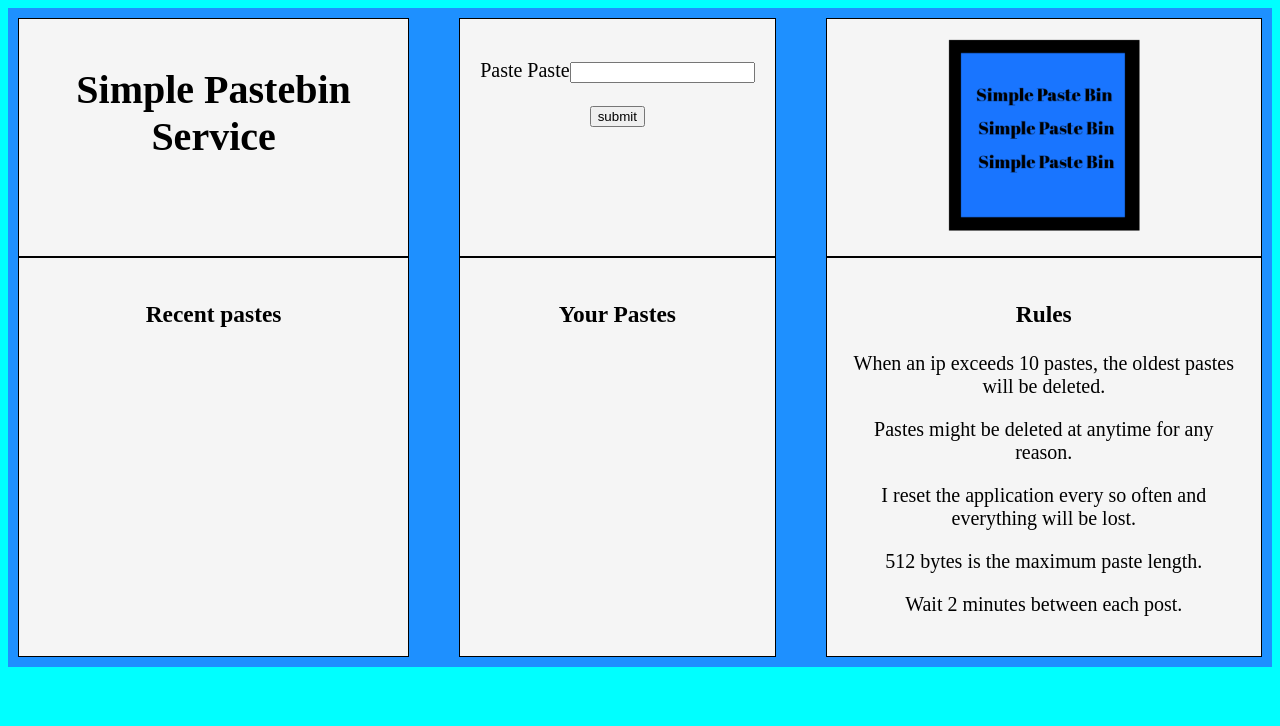
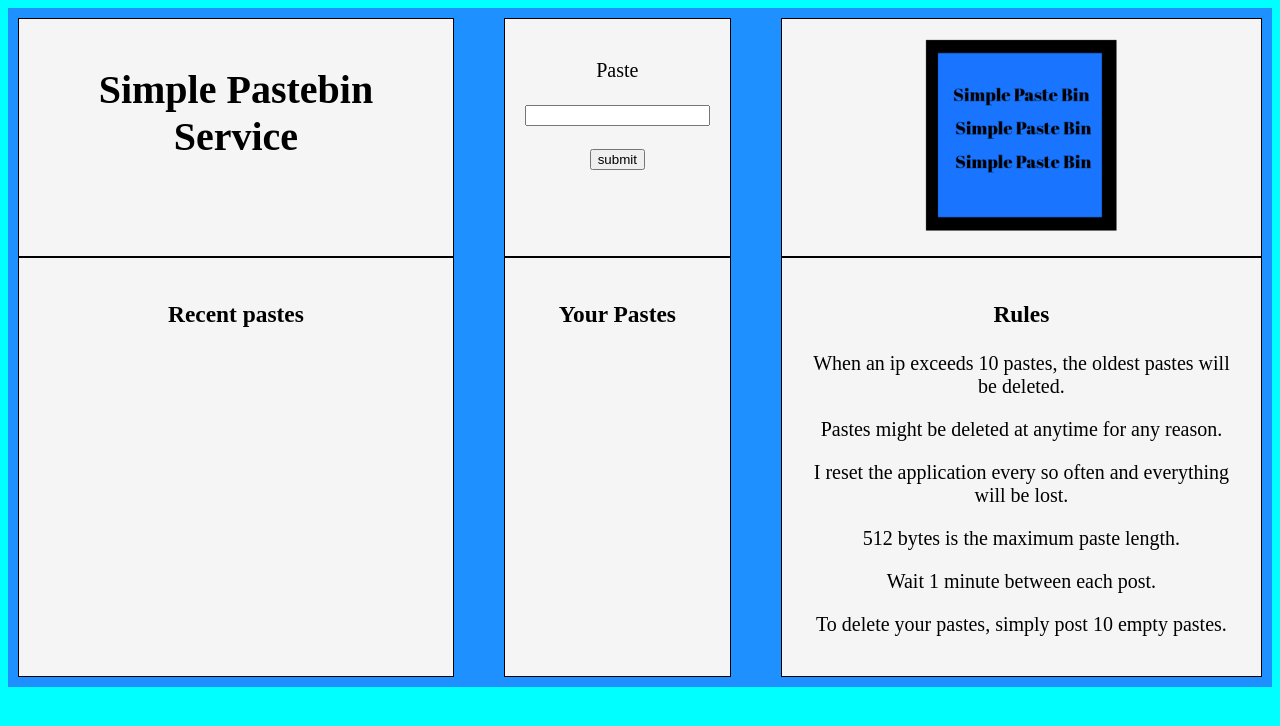
Before and after one commit to Jonasmadsen/simplepastebin, a Flask app: page / in a window 1280 px wide. Shown: the top 726 px of the page. Run offline with Flask 2, Linux system fonts and the light colour scheme.

Commit message:
Naming and error

```diff
--- a/app.py
+++ b/app.py
@@ -6,15 +6,17 @@ from flask import Flask, render_template, request, redirect
 
 app = Flask(__name__)
 
-live_queue = []
 recent_posters = list()
 max_paste_size = 512
 message_folder = 'msg'
 last_clear = datetime.datetime.now()
 recent_file = message_folder + '/' + 'recent.txt'
+min_post_interval_seconds = 5
+
 
 @app.route('/', methods=['POST', 'GET'])
 def index():
+    global last_clear
     forwarded_header = request.headers.get("X-Forwarded-For")
     if forwarded_header:
         ip_str = request.headers.getlist("X-Forwarded-For")[0].replace('.', '')
@@ -33,11 +35,12 @@ def index():
     if request.method == 'POST':
         msg = request.form['msg']
         if len(msg) > max_paste_size:
-            return f'paste cannot exceed {max_paste_size} bytes'
-        if (datetime.datetime.now() - last_clear).seconds > 1:
+            return render_template('single_paste.html', value=f'paste cannot exceed {max_paste_size} bytes')
+        if (datetime.datetime.now() - last_clear).seconds > min_post_interval_seconds:
             recent_posters.clear()
+            last_clear = datetime.datetime.now()
         if ip_str in recent_posters:
-            return f'You posted less than 2 minutes ago. Please wait a little.'
+            return render_template('single_paste.html', value='You posted too quickly. Please wait a little.')
         recent_posters.append(ip_str)
         time_str = str(round(time.time() * 1000))
         file_location = message_folder + '/' + ip_str + '/' + time_str
@@ -49,8 +52,8 @@ def index():
                 if len(recent_posts) < 10:
                     recent_posts.append(line)
         with open(recent_file, 'w') as f:
-                for post in recent_posts:
-                    f.write(post)
+            for post in recent_posts:
+                f.write(post)
         # write the paste
         with open(file_location, 'x') as f:
             f.write(str(request.form['msg']))
--- a/templates/index.html
+++ b/templates/index.html
@@ -20,8 +20,8 @@
     </div>
     <div class="grid-item">
         <form action="/" method="POST">
-            <p>Paste <label for="paste_id">Paste</label><input type="text" name="msg" id="paste_id" onkeyup='check();'>
-            </p> <span id='message'></span>
+            <p><label for="paste_id">Paste</label></p><input type="text" name="msg" id="paste_id" onkeyup='check();'>
+            <span id='message'></span>
             <p><input type="submit" value="submit"/></p>
         </form>
     </div>
@@ -47,7 +47,8 @@
         <p>Pastes might be deleted at anytime for any reason.</p>
         <p>I reset the application every so often and everything will be lost.</p>
         <p>512 bytes is the maximum paste length.</p>
-        <p>Wait 2 minutes between each post.</p>
+        <p>Wait 1 minute between each post.</p>
+        <p>To delete your pastes, simply post 10 empty pastes.</p>
     </div>
 </div>
 </body>
```
